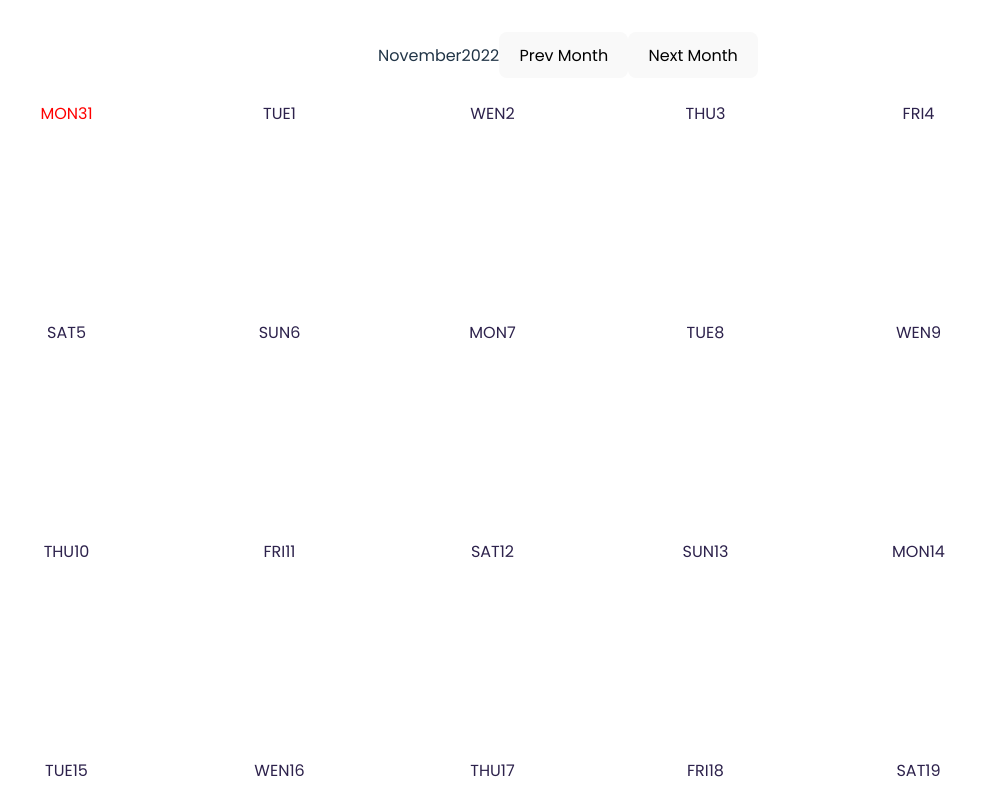
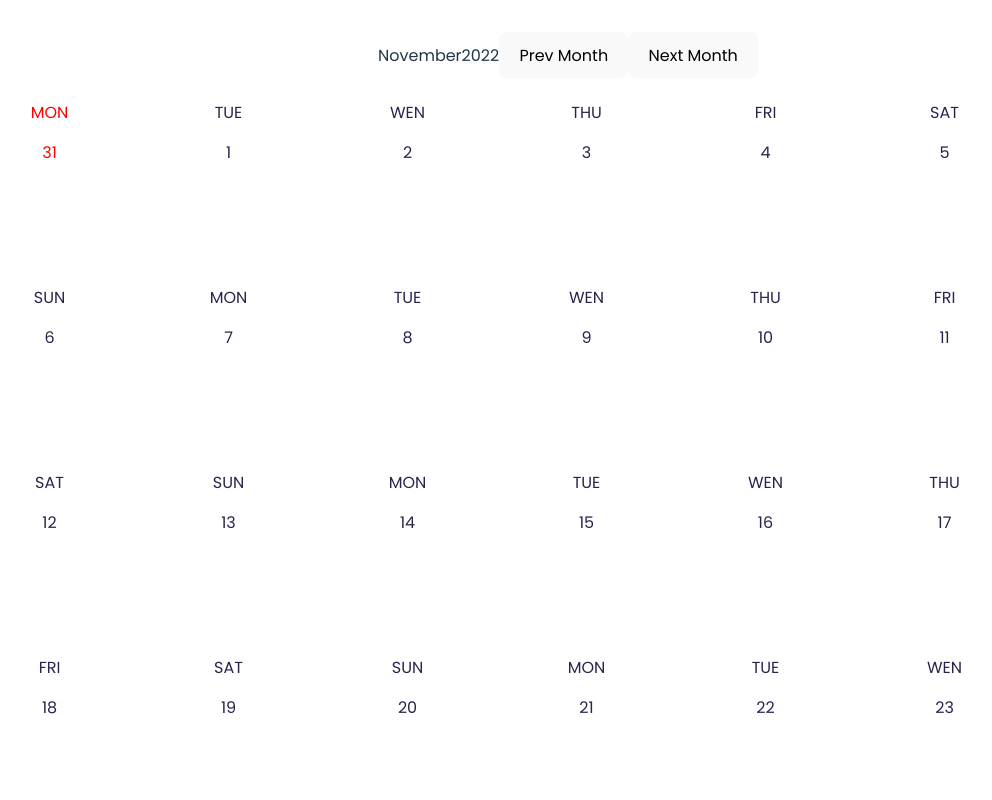
Before and after one commit to DavidVeVe/Calendar-react, a React (Vite) app: page / in a window 1280 px wide. Shown: the top 800 px of the page, without its empty margins (72-1064 px from the left). Built offline with nearby package versions, Linux system fonts and the light colour scheme.

Commit message:
Add calendarGridHelper and little refactor

```diff
--- a/src/components/CalendarDay/calendarDay.scss
+++ b/src/components/CalendarDay/calendarDay.scss
@@ -3,7 +3,7 @@
   width: 165px;
   height: 171px;
   border-radius: 5px;
-  margin: 20px;
+  margin: 3px;
   padding: 4px;
 
   &__number {
--- a/src/components/CalendarDay/index.jsx
+++ b/src/components/CalendarDay/index.jsx
@@ -19,7 +19,7 @@ function CalendarDay({ dayNumber, dayName, isFromPrevMonth }) {
   return (
     <div className={elementClassName}>
       <span className={blockClassName}>
-        <span>{dayName}</span>
+        <p>{dayName}</p>
         <span>{dayNumber}</span>
       </span>
     </div>
--- /dev/null
+++ b/src/components/CalendarGrid/calendarGridHelper.js
@@ -0,0 +1,28 @@
+const getDayIndexForPrevDays = (dayIndex) => {
+    if (dayIndex === 0) {
+        dayIndex = 6;
+    } else {
+        dayIndex = dayIndex - 1;
+    }
+    return dayIndex;
+};
+
+const getDaysForGrid = (currentMonthDays, prevMonthDays) => {
+    let { dayIndex } = currentMonthDays;
+
+    const dayIndexForPrevDays = getDayIndexForPrevDays(dayIndex);
+
+    if (dayIndexForPrevDays === 0) {
+        return currentMonthDays.days;
+    }
+
+    const prevMonthLastDays = prevMonthDays.days
+        .slice(-dayIndexForPrevDays)
+        .map((day) => {
+            return { ...day, isFromPrevMonth: true }; //adding isFromPrevMonth property to handle styles
+        });
+
+    return prevMonthLastDays.concat(currentMonthDays.days);
+};
+
+export default { getDaysForGrid }
--- a/src/components/CalendarGrid/index.jsx
+++ b/src/components/CalendarGrid/index.jsx
@@ -1,24 +1,12 @@
 import CalendarDay from "../CalendarDay";
+import helper from "./calendarGridHelper";
 import "./calendarGrid.scss";
 
+const { getDaysForGrid } = helper;
+
 function CalendarGrid({ currentMonthDays, prevMonthDays }) {
-  let { dayIndex } = currentMonthDays;
-
-  if (currentMonthDays.dayIndex === 0) {
-    dayIndex = 6;
-  } else {
-    dayIndex = dayIndex - 1;
-  }
-
-  const prevMonthLastDays = prevMonthDays.days.slice(-dayIndex).map((day) => {
-    return { ...day, isFromPrevMonth: true };
-  });
-
-  const days = prevMonthLastDays.concat(currentMonthDays.days);
-
-  return (
-    <section className="calendar-grid">
-      {days.map((day) => {
+  const daysForGrid = getDaysForGrid(currentMonthDays, prevMonthDays).map(
+    (day) => {
       const { dayNumber, dayName, isFromPrevMonth } = day;
       return (
         <CalendarDay
@@ -28,9 +16,10 @@ function CalendarGrid({ currentMonthDays, prevMonthDays }) {
           isFromPrevMonth={isFromPrevMonth}
         />
       );
-      })}
-    </section>
+    }
   );
+
+  return <section className="calendar-grid">{daysForGrid}</section>;
 }
 
 export default CalendarGrid;
```
Also changed, not shown: src/helper.js (+0 -11 lines). Lines whose indentation alone changed are shown as unchanged.
